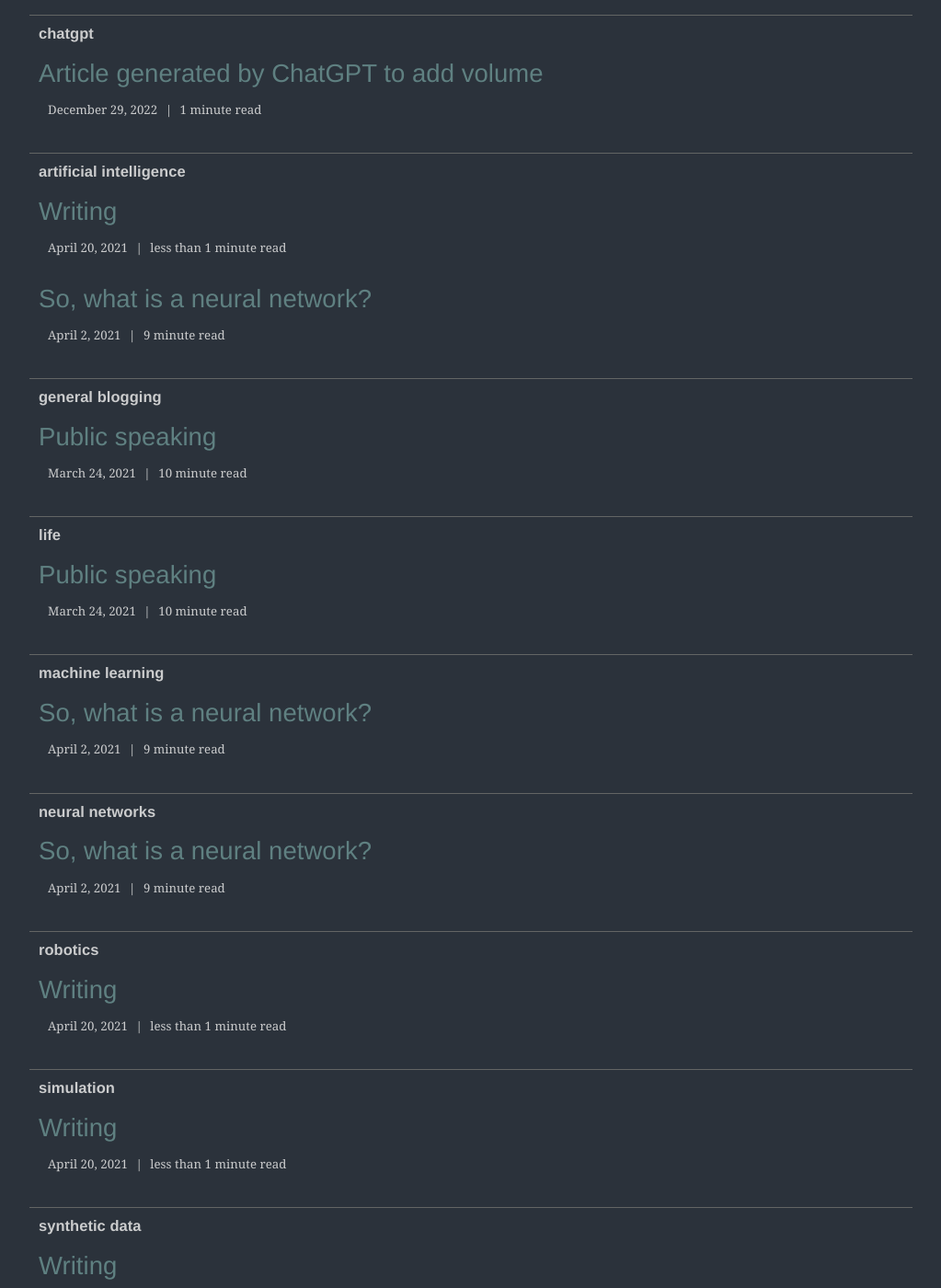
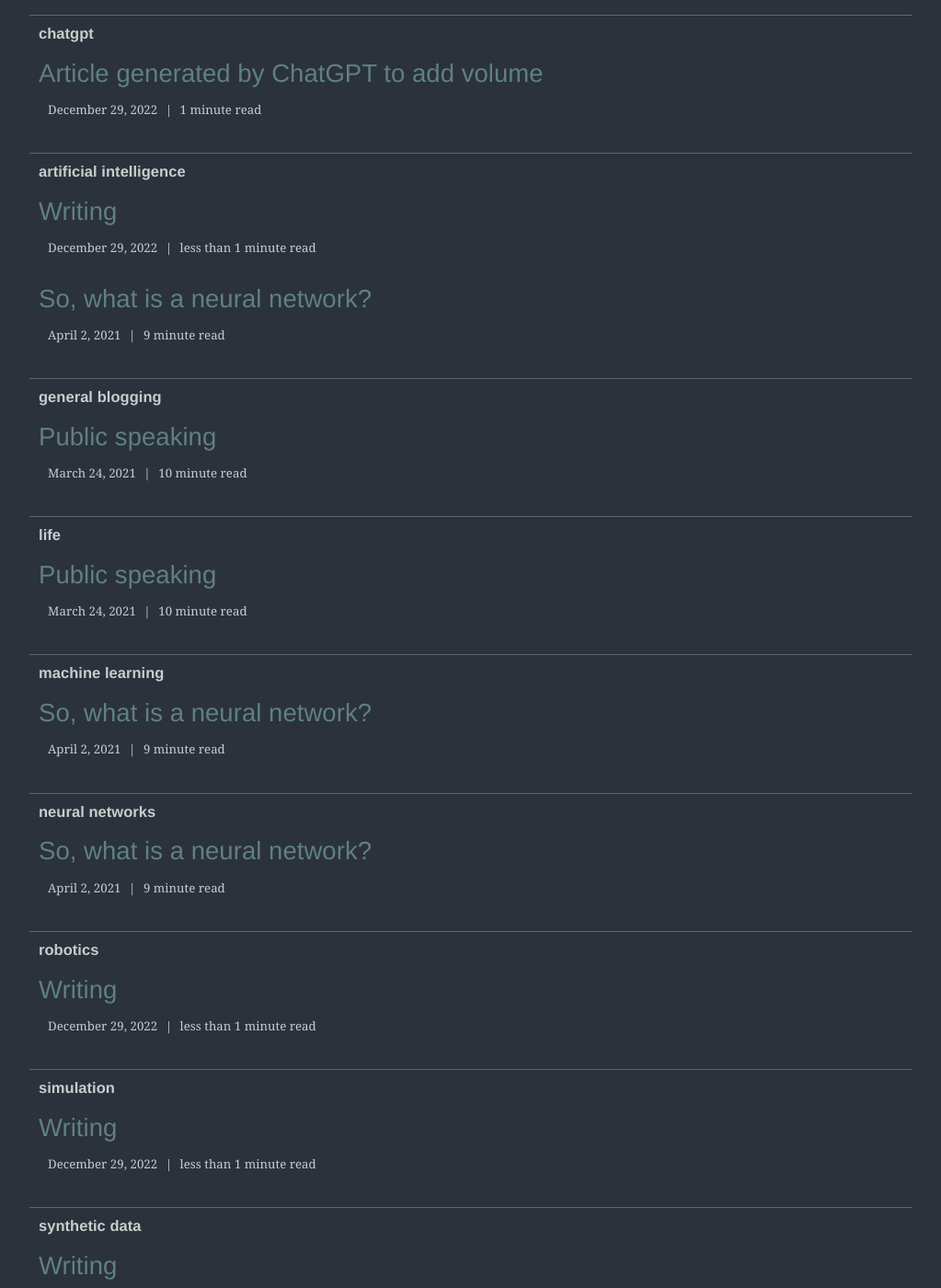
Before and after one commit to NylaWorker/nylaworker, a Jekyll site: the page built from _pages/tags.html, in a window 1280 px wide and 1400 px high, scrolled down 766 px. Shown: the whole window at 92% size, without its empty margins (128-1151 px from the left). Built offline with Jekyll 4.4.1, drawn with Linux system fonts in a browser that asks for light colours; some web fonts are replaced; some of the changed text lies outside the part shown.

Commit message:
Fixed article ISO date

```diff
--- a/_posts/2021-04-20-AI-and-intellectual-property.md
+++ b/_posts/2022-12-29-writing.md
@@ -3,7 +3,7 @@ layout: post
 read_time: true
 show_date: true
 title: "Writing"
-date: 2021-04-20
+date: 2022-12-29 15:56:00 -0600
 img: posts/20210420/post8-rembrandt.jpg
 tags: [simulation, robotics, synthetic data, artificial intelligence]
 author: Nyla Worker
```
